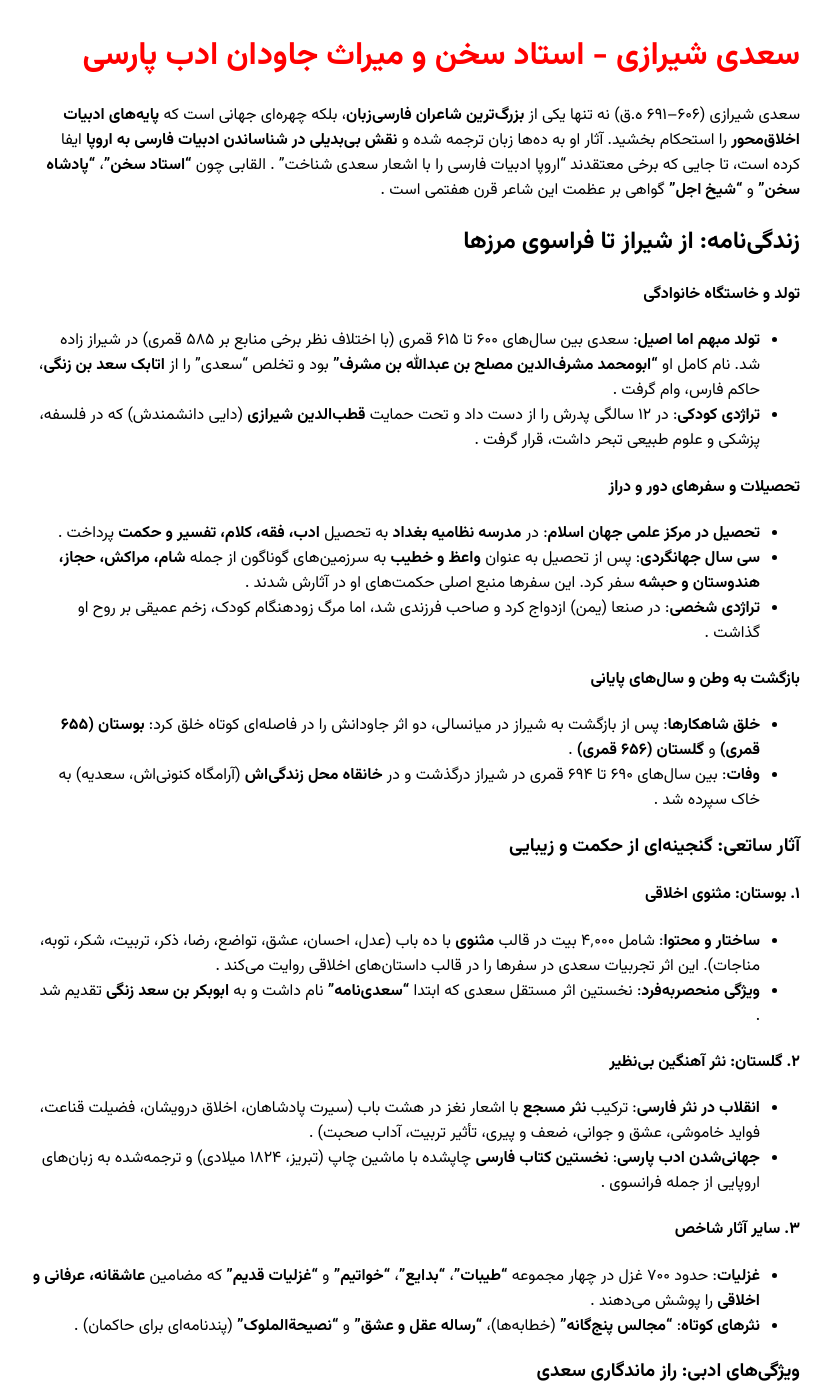
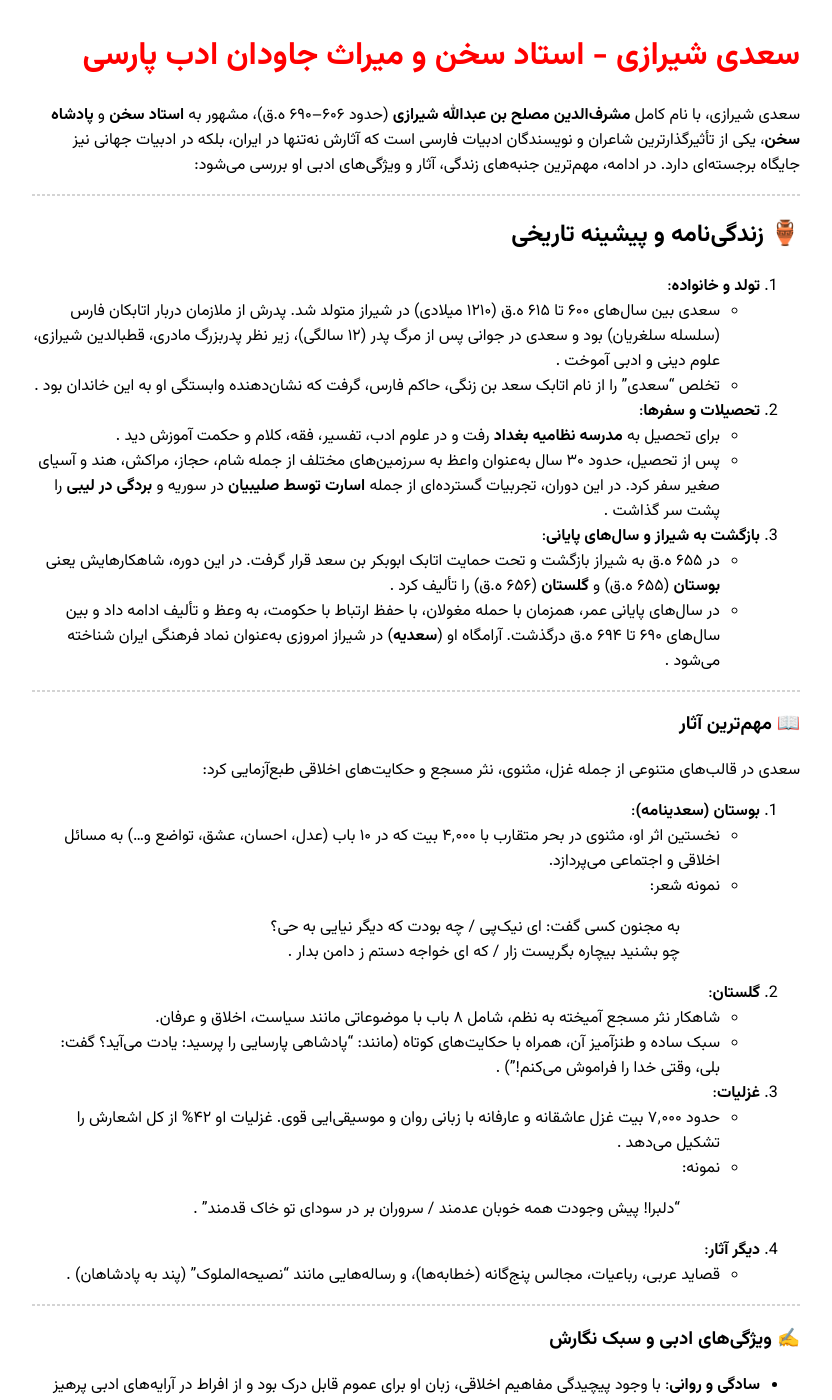
Before and after one commit to darkblog/darkblog.github.io, a Jekyll site: the page built from _posts/2025-6-28-9.md, in a window 1280 px wide and 1400 px high. Shown: the whole window, without its empty margins (224-1056 px from the left). Built offline with Jekyll 4.4.1, drawn with Linux system fonts in a browser that asks for light colours; some of the changed text lies outside the part shown.

Commit message:
Update 2025-6-28-9.md

```diff
--- a/_posts/2025-6-28-9.md
+++ b/_posts/2025-6-28-9.md
@@ -3,63 +3,77 @@
 title: سعدی شیرازی - استاد سخن و میراث جاودان ادب پارسی
 ---
 
-سعدی شیرازی (۶۰۶–۶۹۱ ه.ق) نه تنها یکی از **بزرگ‌ترین شاعران فارسی‌زبان**، بلکه چهره‌ای جهانی است که **پایه‌های ادبیات اخلاق‌محور** را استحکام بخشید. آثار او به ده‌ها زبان ترجمه شده و **نقش بی‌بدیلی در شناساندن ادبیات فارسی به اروپا** ایفا کرده است، تا جایی که برخی معتقدند "اروپا ادبیات فارسی را با اشعار سعدی شناخت" . القابی چون **"استاد سخن"**، **"پادشاه سخن"** و **"شیخ اجل"** گواهی بر عظمت این شاعر قرن هفتمی است .
+سعدی شیرازی، با نام کامل **مشرف‌الدین مصلح بن عبدالله شیرازی** (حدود ۶۰۶–۶۹۰ ه.ق)، مشهور به **استاد سخن** و **پادشاه سخن**، یکی از تأثیرگذارترین شاعران و نویسندگان ادبیات فارسی است که آثارش نه‌تنها در ایران، بلکه در ادبیات جهانی نیز جایگاه برجسته‌ای دارد. در ادامه، مهم‌ترین جنبه‌های زندگی، آثار و ویژگی‌های ادبی او بررسی می‌شود:
 
-## زندگی‌نامه: از شیراز تا فراسوی مرزها
-#### تولد و خاستگاه خانوادگی
-- **تولد مبهم اما اصیل**: سعدی بین سال‌های ۶۰۰ تا ۶۱۵ قمری (با اختلاف نظر برخی منابع بر ۵۸۵ قمری) در شیراز زاده شد. نام کامل او **"ابومحمد مشرف‌الدین مصلح بن عبدالله بن مشرف"** بود و تخلص "سعدی" را از **اتابک سعد بن زنگی**، حاکم فارس، وام گرفت .
-- **تراژدی کودکی**: در ۱۲ سالگی پدرش را از دست داد و تحت حمایت **قطب‌الدین شیرازی** (دایی دانشمندش) که در فلسفه، پزشکی و علوم طبیعی تبحر داشت، قرار گرفت .
+---
 
-#### تحصیلات و سفرهای دور و دراز
-- **تحصیل در مرکز علمی جهان اسلام**: در **مدرسه نظامیه بغداد** به تحصیل **ادب، فقه، کلام، تفسیر و حکمت** پرداخت .
-- **سی سال جهانگردی**: پس از تحصیل به عنوان **واعظ و خطیب** به سرزمین‌های گوناگون از جمله **شام، مراکش، حجاز، هندوستان و حبشه** سفر کرد. این سفرها منبع اصلی حکمت‌های او در آثارش شدند .
-- **تراژدی شخصی**: در صنعا (یمن) ازدواج کرد و صاحب فرزندی شد، اما مرگ زودهنگام کودک، زخم عمیقی بر روح او گذاشت .
+## 🏺 زندگی‌نامه و پیشینه تاریخی
+1. **تولد و خانواده**:
+   - سعدی بین سال‌های ۶۰۰ تا ۶۱۵ ه.ق (۱۲۱۰ میلادی) در شیراز متولد شد. پدرش از ملازمان دربار اتابکان فارس (سلسله سلغریان) بود و سعدی در جوانی پس از مرگ پدر (۱۲ سالگی)، زیر نظر پدربزرگ مادری، قطبالدین شیرازی، علوم دینی و ادبی آموخت .
+   - تخلص "سعدی" را از نام اتابک سعد بن زنگی، حاکم فارس، گرفت که نشان‌دهنده وابستگی او به این خاندان بود .
 
-#### بازگشت به وطن و سال‌های پایانی
-- **خلق شاهکارها**: پس از بازگشت به شیراز در میانسالی، دو اثر جاودانش را در فاصله‌ای کوتاه خلق کرد: **بوستان (۶۵۵ قمری)** و **گلستان (۶۵۶ قمری)** .
-- **وفات**: بین سال‌های ۶۹۰ تا ۶۹۴ قمری در شیراز درگذشت و در **خانقاه محل زندگی‌اش** (آرامگاه کنونی‌اش، سعدیه) به خاک سپرده شد .
+2. **تحصیلات و سفرها**:
+   - برای تحصیل به **مدرسه نظامیه بغداد** رفت و در علوم ادب، تفسیر، فقه، کلام و حکمت آموزش دید .
+   - پس از تحصیل، حدود ۳۰ سال به‌عنوان واعظ به سرزمین‌های مختلف از جمله شام، حجاز، مراکش، هند و آسیای صغیر سفر کرد. در این دوران، تجربیات گسترده‌ای از جمله **اسارت توسط صلیبیان** در سوریه و **بردگی در لیبی** را پشت سر گذاشت .
 
-### آثار ساتعی: گنجینه‌ای از حکمت و زیبایی
-#### ۱. بوستان: مثنوی اخلاقی
-- **ساختار و محتوا**: شامل ۴٬۰۰۰ بیت در قالب **مثنوی** با ده باب (عدل، احسان، عشق، تواضع، رضا، ذکر، تربیت، شکر، توبه، مناجات). این اثر تجربیات سعدی در سفرها را در قالب داستان‌های اخلاقی روایت می‌کند .
-- **ویژگی منحصربه‌فرد**: نخستین اثر مستقل سعدی که ابتدا **"سعدی‌نامه"** نام داشت و به **ابوبکر بن سعد زنگی** تقدیم شد .
+3. **بازگشت به شیراز و سال‌های پایانی**:
+   - در ۶۵۵ ه.ق به شیراز بازگشت و تحت حمایت اتابک ابوبکر بن سعد قرار گرفت. در این دوره، شاهکارهایش یعنی **بوستان** (۶۵۵ ه.ق) و **گلستان** (۶۵۶ ه.ق) را تألیف کرد .
+   - در سال‌های پایانی عمر، همزمان با حمله مغولان، با حفظ ارتباط با حکومت، به وعظ و تألیف ادامه داد و بین سال‌های ۶۹۰ تا ۶۹۴ ه.ق درگذشت. آرامگاه او (**سعدیه**) در شیراز امروزی به‌عنوان نماد فرهنگی ایران شناخته می‌شود .
 
-#### ۲. گلستان: نثر آهنگین بی‌نظیر
-- **انقلاب در نثر فارسی**: ترکیب **نثر مسجع** با اشعار نغز در هشت باب (سیرت پادشاهان، اخلاق درویشان، فضیلت قناعت، فواید خاموشی، عشق و جوانی، ضعف و پیری، تأثیر تربیت، آداب صحبت) .
-- **جهانی‌شدن ادب پارسی**: **نخستین کتاب فارسی** چاپشده با ماشین چاپ (تبریز، ۱۸۲۴ میلادی) و ترجمه‌شده به زبان‌های اروپایی از جمله فرانسوی .
+---
 
-#### ۳. سایر آثار شاخص
-- **غزلیات**: حدود ۷۰۰ غزل در چهار مجموعه **"طیبات"**، **"بدایع"**، **"خواتیم"** و **"غزلیات قدیم"** که مضامین **عاشقانه، عرفانی و اخلاقی** را پوشش می‌دهند .
-- **نثرهای کوتاه**: **"مجالس پنج‌گانه"** (خطابه‌ها)، **"رساله عقل و عشق"** و **"نصیحة‌الملوک"** (پندنامه‌ای برای حاکمان) .
+### 📖 مهم‌ترین آثار
+سعدی در قالب‌های متنوعی از جمله غزل، مثنوی، نثر مسجع و حکایت‌های اخلاقی طبع‌آزمایی کرد:
 
-### ویژگی‌های ادبی: راز ماندگاری سعدی
-#### ۱. سادگی و روانی
-- **زبان مردم‌پسند**: دوری از پیچیدگی‌های کلامی و استفاده از **زبان عامیانه** بدون افتادن در دام ابتذال .
-- **رعایت دقیق دستور زبان**: پایبندی به اصول دستوری در عین روانی بیان .
+1. **بوستان (سعدینامه)**:
+   - نخستین اثر او، مثنوی در بحر متقارب با ۴٬۰۰۰ بیت که در ۱۰ باب (عدل، احسان، عشق، تواضع و...) به مسائل اخلاقی و اجتماعی می‌پردازد.
+   - نمونه شعر:
+     > به مجنون کسی گفت: ای نیک‌پی / چه بودت که دیگر نیایی به حی؟
+     > چو بشنید بیچاره بگریست زار / که ای خواجه دستم ز دامن بدار .
 
-#### ۲. محتوای انسان‌محور
-- **تمرکز بر اخلاق عملی**: پرداختن به **رفتارهای انسانی** در مواجهه با مسائل اجتماعی، سیاسی و فردی .
-- **جامعه‌شناسی ادبی**: تصویرپردازی **وضعیت فرهنگی قرن هفتم** ایران در بحبوحه‌ی حمله مغول .
+2. **گلستان**:
+   - شاهکار نثر مسجع آمیخته به نظم، شامل ۸ باب با موضوعاتی مانند سیاست، اخلاق و عرفان.
+   - سبک ساده و طنزآمیز آن، همراه با حکایت‌های کوتاه (مانند: "پادشاهی پارسایی را پرسید: یادت می‌آید؟ گفت: بلی، وقتی خدا را فراموش می‌کنم!") .
 
-#### ۳. طنز و انتقاد اجتماعی
-- **شوخ‌طبعی هوشمندانه**: استفاده از طنز برای **افشای مفاسد اجتماعی** در قالب حکایت‌های گلستان و بوستان .
-- **هزلیات**: سه رساله با عناوین **"مطایبات"**، **"مضحکات"** و **"خبیثات"** با زبانی جسورانه و بی‌پروا .
+3. **غزلیات**:
+   - حدود ۷٬۰۰۰ بیت غزل عاشقانه و عارفانه با زبانی روان و موسیقی‌ایی قوی. غزلیات او ۴۲% از کل اشعارش را تشکیل می‌دهد .
+   - نمونه:
+     > "دلبرا! پیش وجودت همه خوبان عدمند / سروران بر در سودای تو خاک قدمند" .
 
-### میراث و تأثیر جهانی: از شیراز تا یونسکو
-- **سعدیه: آرامگاه جاودان**: واقع در شمال شرقی شیراز (کنار باغ دلگشا) که در سال ۱۳۵۳ در **فهرست آثار ملی ایران** ثبت شد و امروزه پذیرای علاقه‌مندان از سراسر جهان است .
-- **روز ملی سعدی**: از سال ۱۳۸۱، **اول اردیبهشت** به پیشنهاد مرکز سعدی‌شناسی به عنوان روز بزرگداشت او نام‌گذاری شده است .
-- **صدای صلح جهانی**: بیت **"بنی‌آدم اعضای یکدیگرند"** از گلستان در سال ۱۳۸۸ بر سردر **ساختمان سازمان ملل** در نیویورک نقش بست و به نمادی فراملی تبدیل شد .
+4. **دیگر آثار**:
+   - قصاید عربی، رباعیات، مجالس پنج‌گانه (خطابه‌ها)، و رساله‌هایی مانند "نصیحه‌الملوک" (پند به پادشاهان) .
 
-### نتیجه‌گیری: پلی میان گذشته و اکنون
-سعدی شیرازی با خلق آثاری جهان‌شمول، **مفاهیم اخلاقی را در قالب داستان‌های ملموس** به بشریت عرضه کرد. سادگی کلام او که از **ژرف‌اندیشی فلسفی** سرچشمه می‌گیرد، باعث شده است پس از هفت قرن، **پندهای او برای انسان مدرن نیز راهگشا** باشد. همان‌گونه که خود می‌سراید:
-> "هنر نزد ایرانیان است و بس / ولی دادشان داد سعدی است و بس"
+---
 
-#### جدول خلاصه‌ای از آثار برجسته سعدی
+### ✍️ ویژگی‌های ادبی و سبک نگارش
+- **سادگی و روانی**: با وجود پیچیدگی مفاهیم اخلاقی، زبان او برای عموم قابل درک بود و از افراط در آرایه‌های ادبی پرهیز می‌کرد .
+- **طنز اجتماعی**: از طنز برای انتقال مفاهیم عمیق استفاده می‌کرد (مانند انتقاد از ریاکاری در شعر: "زهد پیدا کفر پنهان بود چندین روزگار") .
+- **ایجاز (گزیده‌گویی)**: توانایی بیان معانی گسترده در کمترین واژه‌ها، به‌ویژه در گلستان .
+- **تنوع قالب‌ها**: آمار اشعار او نشان می‌دهد ۴۲% غزل، ۲۹% مثنوی و ۹% قصیده سروده است. وزن‌های پرکاربردش شامل "متقارب" (۲۶% اشعار) و "مجتث" (۱۴%) است .
 
-| **نام اثر** | **قالب ادبی** | **سال تدوین** | **محتوا و ویژگی‌ها** |
-|-------------|---------------|---------------|----------------------|
-| بوستان | مثنوی | ۶۵۵ قمری | ۱۰ باب اخلاقی، ۴٬۰۰۰ بیت، تقدیم به ابوبکر بن سعد زنگی |
-| گلستان | نثر مسجع | ۶۵۶ قمری | ۸ باب، ترکیب حکایت و شعر، نخستین کتاب چاپ‌شده فارسی |
-| غزلیات | غزل | پراکنده در طول زندگی | ۷۰۰ غزل در چهار مجموعه، مضامین عاشقانه و عرفانی |
-| هزلیات | نثر طنزآمیز | نامشخص | سه رساله با زبان جسورانه و انتقادی |
-| مجالس پنج‌گانه | خطابه | نامشخص | موعظه‌های اخلاقی و مذهبی |
+---
+
+### 🌍 میراث و تأثیر جهانی
+- **تأثیر بر ادبیات جهان**:
+   - گلستان و بوستان به زبان‌های اروپایی ترجمه شده‌اند و نویسندگانی مانند **ولتر** و **گوته** از او الهام گرفتند. بوستان در فهرست ۱۰۰ کتاب برتر تاریخ گاردین جای دارد .
+   - جمله‌هایی مانند "بنی‌آدم اعضای یکدیگرند" در سازمان ملل نقش بسته است.
+- **جایگاه در فرهنگ ایرانی**:
+   - روز ۱ اردیبهشت به نام "روز سعدی" در ایران نامگذاری شده است.
+   - بسیاری از اشعار او به ضرب‌المثل تبدیل شده‌اند ("مشک آن است که خود ببوید، نه آنکه عطار بگوید") .
+- **آرامگاه**: سعدیه شیراز، که امروزه به‌عنوان یکی از جاذبه‌های فرهنگی ایران، سالانه پذیرای هزاران بازدیدکننده است .
+
+---
+
+### خلاصه‌ای از مهم‌ترین داده‌های زندگی سعدی :
+
+| موضوع | جزئیات |
+|-------|--------|
+| **تولد** | ۶۰۰–۶۱۵ ه.ق (شیراز) |
+| **مرگ** | ۶۹۰–۶۹۴ ه.ق (شیراز) |
+| **علت شهرت** | بوستان، گلستان، غزلیات |
+| **سبک ادبی** | ساده‌نویسی، طنز اجتماعی، ایجاز |
+| **تخلص** | برگرفته از نام اتابک سعد بن زنگی |
+| **آرامگاه** | سعدیه شیراز |
+
+سعدی را می‌توان نماد "ادبیات انسان‌محور" دانست که پیام‌های اخلاقی او مرزهای زمان و جغرافیا را درنوردیده‌اند. به‌قول خودش:
+> "چنان نزنند قیمت عشق را / که سست عهدی تحمل نکند بار جفا را" .
```
